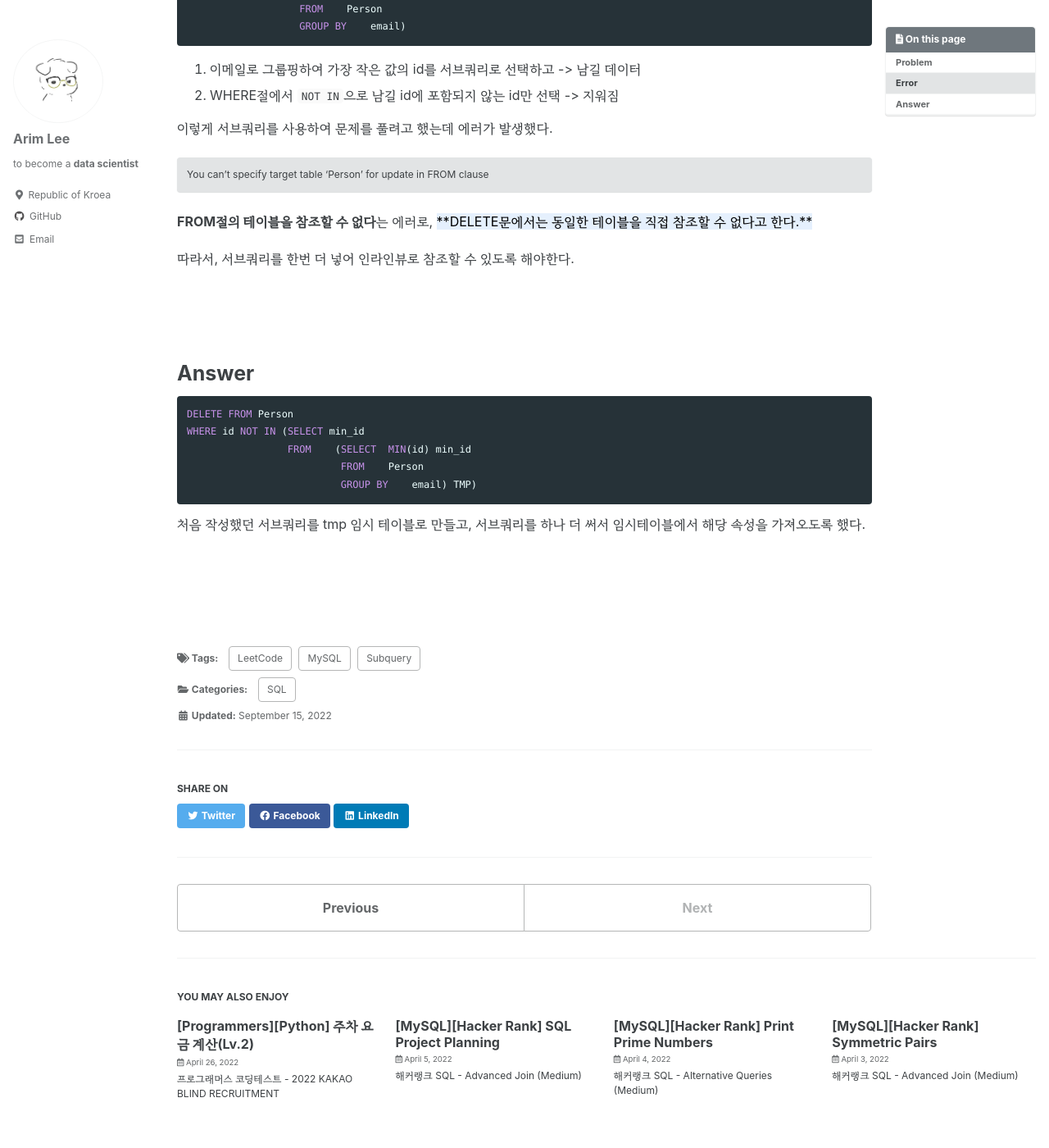
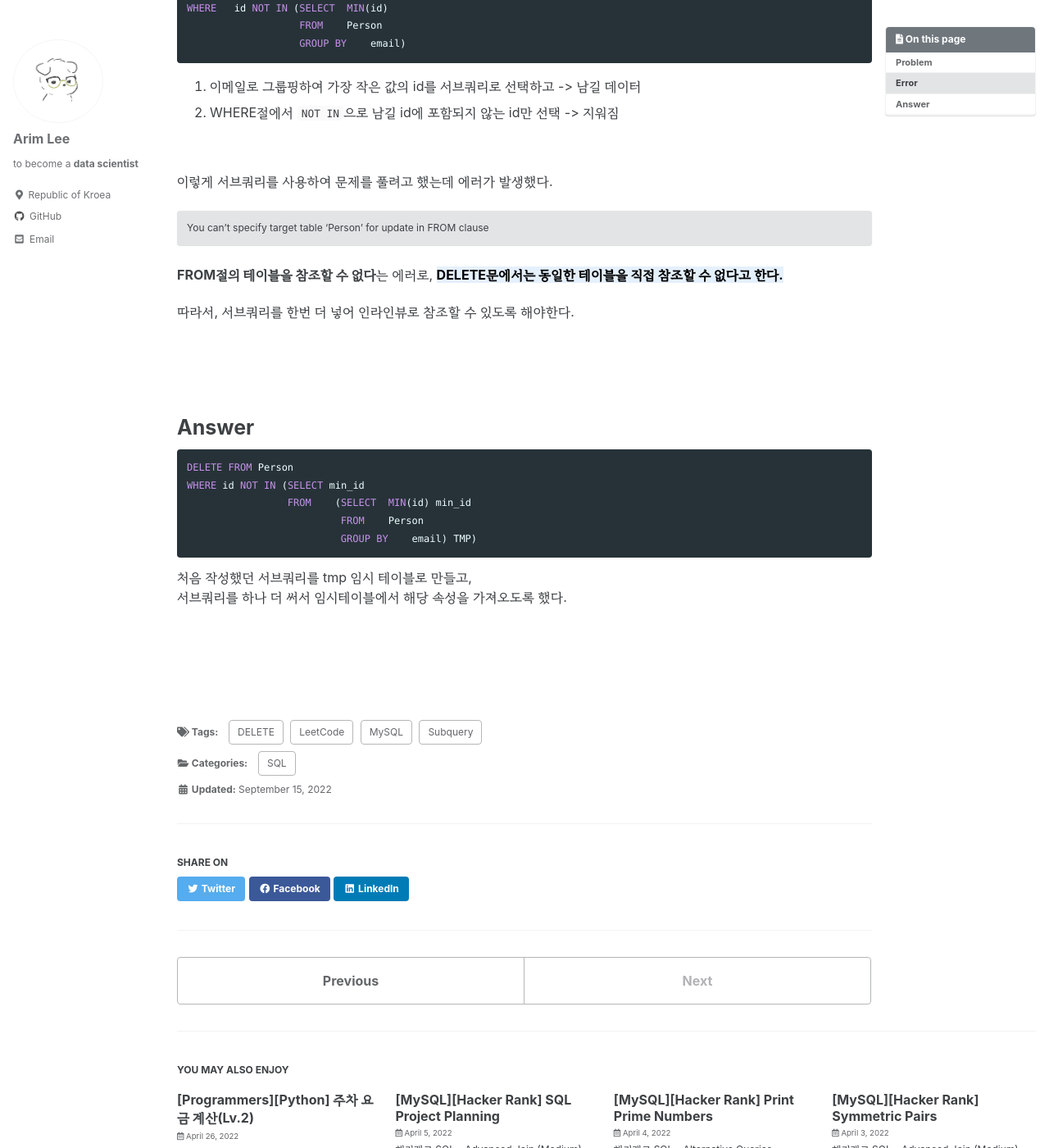
Before and after one commit to rim-i/rim-i.github.io, a Jekyll site: the page built from _posts/2022-09-15-sql-delete-where.md, in a window 1280 px wide and 1400 px high, scrolled down 626 px. Shown: the whole window at 82% size. Built offline with Jekyll 4.4.1, drawn with Linux system fonts in a browser that asks for light colours; cached includes are drawn as plain includes; some web fonts are replaced.

Commit message:
Update 2022-09-15-sql-delete-where.md

````diff
--- a/_posts/2022-09-15-sql-delete-where.md
+++ b/_posts/2022-09-15-sql-delete-where.md
@@ -5,7 +5,7 @@ excerpt: ""
 categories:
     - SQL
 tags:
-    - [MySQL, Subquery, LeetCode]
+    - [MySQL, Subquery, LeetCode, DELETE]
 
 toc: true
 toc_sticky: true
@@ -19,7 +19,8 @@ last_motified_at:
 
 # Problem
 가장 작은 id만 남기고 중복된 메일을 제거하기
-[Table]
+
+**[Table]**
 - **Person** : id(PK), email
 
 WHERE절에 서브쿼리를 넣어서 삭제할 데이터를 지정해주려고 하는데 에러 발생
@@ -41,12 +42,14 @@ WHERE   id NOT IN (SELECT  MIN(id)
 1. 이메일로 그룹핑하여 가장 작은 값의 id를 서브쿼리로 선택하고 -> 남길 데이터
 2. WHERE절에서 `NOT IN`으로 남길 id에 포함되지 않는 id만 선택 -> 지워짐
 
+<br/>
+
 이렇게 서브쿼리를 사용하여 문제를 풀려고 했는데 에러가 발생했다.
 
 You can't specify target table 'Person' for update in FROM clause
 {: .notice--primary}
 
-**FROM절의 테이블을 참조할 수 없다**는 에러로, <mark style='background-color: #E5F0FD'>**DELETE문에서는 동일한 테이블을 직접 참조할 수 없다고 한다.**</mark>
+**FROM절의 테이블을 참조할 수 없다**는 에러로, **<mark style='background-color: #E5F0FD'>DELETE문에서는 동일한 테이블을 직접 참조할 수 없다고 한다.</mark>**
 
 따라서, 서브쿼리를 한번 더 넣어 인라인뷰로 참조할 수 있도록 해야한다.
 
@@ -63,7 +66,8 @@ WHERE id NOT IN (SELECT min_id
                           FROM    Person
                           GROUP BY    email) TMP)
 ```
-처음 작성했던 서브쿼리를 tmp 임시 테이블로 만들고, 서브쿼리를 하나 더 써서 임시테이블에서 해당 속성을 가져오도록 했다.
+처음 작성했던 서브쿼리를 tmp 임시 테이블로 만들고,
+서브쿼리를 하나 더 써서 임시테이블에서 해당 속성을 가져오도록 했다.
 
 
 <br/>
````
